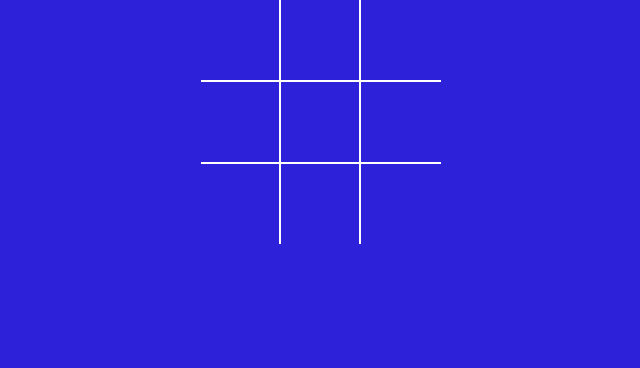
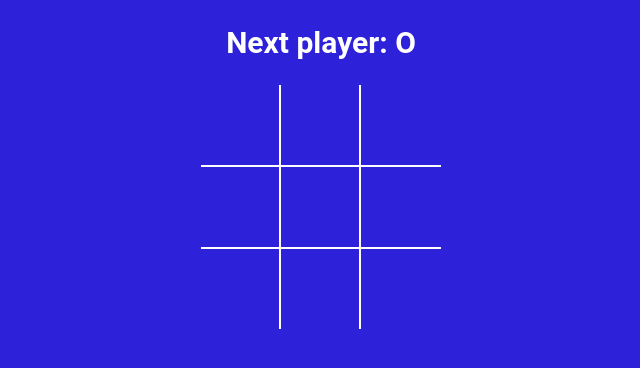
Before and after one commit to isaurabhchandra/tictactoe-game, a React (Vite) app: page / in a window 1280 px wide. Shown: the top 368 px of the page, without its empty margins (319-959 px from the left). Built offline with nearby package versions, Linux system fonts and the light colour scheme.

Commit message:
winner function added

```diff
--- a/src/App.jsx
+++ b/src/App.jsx
@@ -1,14 +1,38 @@
-
+import React, { useState } from "react";
 import Board from "./component/Board";
-
+import { calculateWinner } from "./winner";
 import "./style.scss";
 
 function App() {
+  const [squares, setSquares] = useState(Array(9).fill(null));
+  const [isNext, setIsNext] = useState(false);
+
+  const winnerInfo = calculateWinner(squares);
+  const nextPlayer = isNext ? "X" : "O";
+
+  const statusMessage = winnerInfo.winner
+    ? `Winner is ${winnerInfo.winner}`
+    : `Next player: ${nextPlayer}`;
+
+  const handleSquareClick = (clickedPosition) => {
+    if (winnerInfo.winner || squares[clickedPosition]) {
+      return; // Return early if there's a winner or the square is already filled.
+    }
+    setSquares((currentSquares) => {
+      return currentSquares.map((squareValue, position) => {
+        if (clickedPosition === position) {
+          return isNext ? "X" : "O";
+        }
+        return squareValue;
+      });
+    });
+    setIsNext((currentIsNext) => !currentIsNext);
+  };
 
   return (
     <div className="app">
-
-      <Board/>
+      <h2>{statusMessage}</h2>
+      <Board squares={squares} handleSquareClick={handleSquareClick} />
     </div>
   );
 }
--- a/src/component/Board.jsx
+++ b/src/component/Board.jsx
@@ -1,26 +1,6 @@
 import Square from "./Square";
-import { useState } from "react";
 
-const Board = () => {
-  const [squares, setSquares] = useState(Array(9).fill(null));
-  const [isNext, setIsNext] = useState(false);
-
-
-
-  const handleSquareClick = (clickedPosition) => {
-    if (squares[clickedPosition]){
-      return;
-    }
-    setSquares((currentSquares) => {
-      return currentSquares.map((squareValue, position) => {
-        if (clickedPosition === position) {
-          return isNext ? "X" : "O";
-        }
-        return squareValue;
-      });
-    });
-    setIsNext(currentIsNext =>!currentIsNext)
-  };
+const Board = ({squares,handleSquareClick}) => {
   const renderSquare = (position) => {
     return (
       <Square
--- /dev/null
+++ b/src/winner.js
@@ -0,0 +1,30 @@
+export function calculateWinner(squares) {
+  const lines = [
+    [0, 1, 2],
+    [3, 4, 5],
+    [6, 7, 8],
+    [0, 3, 6],
+    [1, 4, 7],
+    [2, 5, 8],
+    [0, 4, 8],
+    [2, 4, 6],
+  ];
+
+  for (let i = 0; i < lines.length; i++) {
+    const [a, b, c] = lines[i];
+
+    if (squares[a] && squares[a] === squares[b] && squares[a] === squares[c]) {
+      // Return an object with the winning player and the winning squares.
+      return {
+        winner: squares[a],
+        winningSquares: lines[i], // Add the winning squares to the result.
+      };
+    }
+  }
+
+  // If there is no winner, return an object with null as the winner and an empty array for winning squares.
+  return {
+    winner: null,
+    winningSquares: [],
+  };
+}
```
